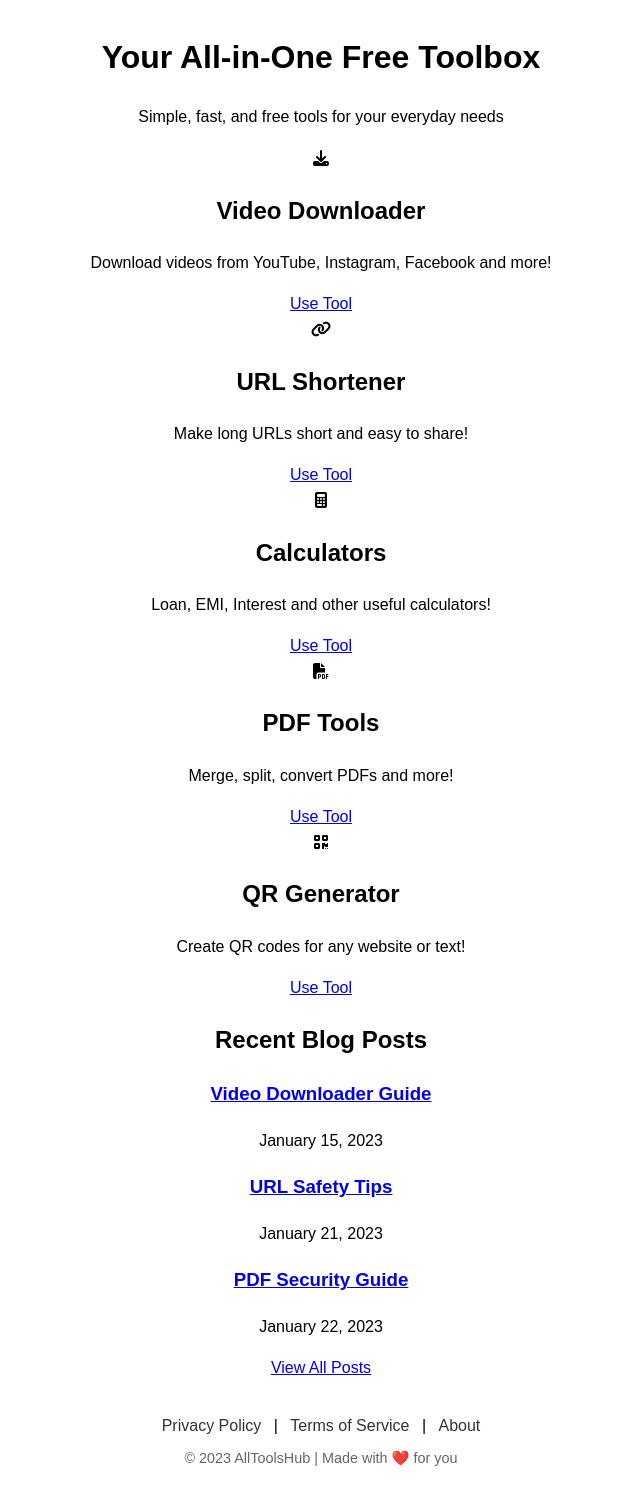
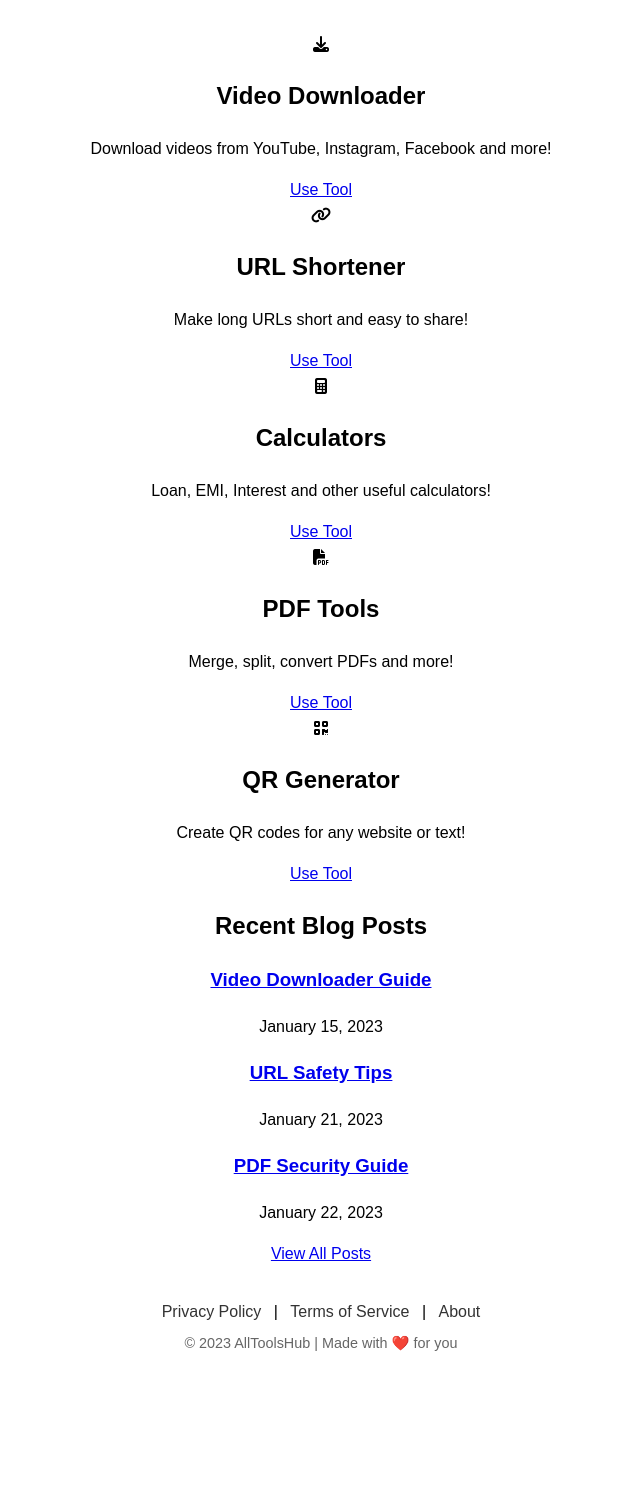
Before and after one commit to hustlepn/AllToolsHub, a Flask app: page / in a window 1280 px wide. Shown: the part 188-1690 px from the top of the page, without its empty margins (319-959 px from the left). After the commit the page ends 1539 px from the top, so only its background shows below. Run offline with Flask 3, Linux system fonts and the light colour scheme.

Commit message:
Update index.html

```diff
--- a/templates/index.html
+++ b/templates/index.html
@@ -1,60 +1,48 @@
 {% extends "base.html" %}
 
-{% block title %}Free Online Tools{% endblock %}
-
 {% block content %}
-<div class="hero">
-    <h1>Your All-in-One Free Toolbox</h1>
-    <p>Simple, fast, and free tools for your everyday needs</p>
-</div>
-
-<div class="tools-container">
-    <!-- Video Downloader Card -->
+<section class="tools-grid">
     <div class="tool-card">
-        <div class="tool-icon"><i class="fas fa-download"></i></div>
+        <i class="fas fa-download"></i>
         <h2>Video Downloader</h2>
         <p>Download videos from YouTube, Instagram, Facebook and more!</p>
-        <a href="/downloader" class="tool-btn">Use Tool</a>
+        <a href="/tools/downloader" class="btn">Use Tool</a>
     </div>
 
-    <!-- URL Shortener Card -->
     <div class="tool-card">
-        <div class="tool-icon"><i class="fas fa-link"></i></div>
+        <i class="fas fa-link"></i>
         <h2>URL Shortener</h2>
         <p>Make long URLs short and easy to share!</p>
-        <a href="/urlshortener" class="tool-btn">Use Tool</a>
+        <a href="/tools/urlshortener" class="btn">Use Tool</a>
     </div>
 
-    <!-- Calculators Card -->
     <div class="tool-card">
-        <div class="tool-icon"><i class="fas fa-calculator"></i></div>
+        <i class="fas fa-calculator"></i>
         <h2>Calculators</h2>
         <p>Loan, EMI, Interest and other useful calculators!</p>
-        <a href="/calculators" class="tool-btn">Use Tool</a>
+        <a href="/tools/calculators" class="btn">Use Tool</a>
     </div>
 
-    <!-- PDF Tools Card -->
     <div class="tool-card">
-        <div class="tool-icon"><i class="fas fa-file-pdf"></i></div>
+        <i class="fas fa-file-pdf"></i>
         <h2>PDF Tools</h2>
         <p>Merge, split, convert PDFs and more!</p>
-        <a href="/pdf" class="tool-btn">Use Tool</a>
+        <a href="/tools/pdf" class="btn">Use Tool</a>
     </div>
 
-    <!-- QR Code Card -->
     <div class="tool-card">
-        <div class="tool-icon"><i class="fas fa-qrcode"></i></div>
+        <i class="fas fa-qrcode"></i>
         <h2>QR Generator</h2>
         <p>Create QR codes for any website or text!</p>
-        <a href="/qrcode" class="tool-btn">Use Tool</a>
+        <a href="/tools/qr" class="btn">Use Tool</a>
     </div>
-</div>
+</section>
 
-<div class="recent-posts">
+<section class="recent-posts">
     <h2>Recent Blog Posts</h2>
     <div class="blog-grid">
         <div class="blog-card">
-            <h3><a href="/blog/how-to-use-video-downloader">Video Downloader Guide</a></h3>
+            <h3><a href="/blog/video-downloader-guide">Video Downloader Guide</a></h3>
             <p class="meta">January 15, 2023</p>
         </div>
         <div class="blog-card">
@@ -62,10 +50,10 @@
             <p class="meta">January 21, 2023</p>
         </div>
         <div class="blog-card">
-            <h3><a href="/blog/pdf-security">PDF Security Guide</a></h3>
+            <h3><a href="/blog/pdf-security-guide">PDF Security Guide</a></h3>
             <p class="meta">January 22, 2023</p>
         </div>
     </div>
-    <a href="/blog" class="tool-btn">View All Posts</a>
-</div>
+    <a href="/blog" class="btn">View All Posts</a>
+</section>
 {% endblock %}
```
